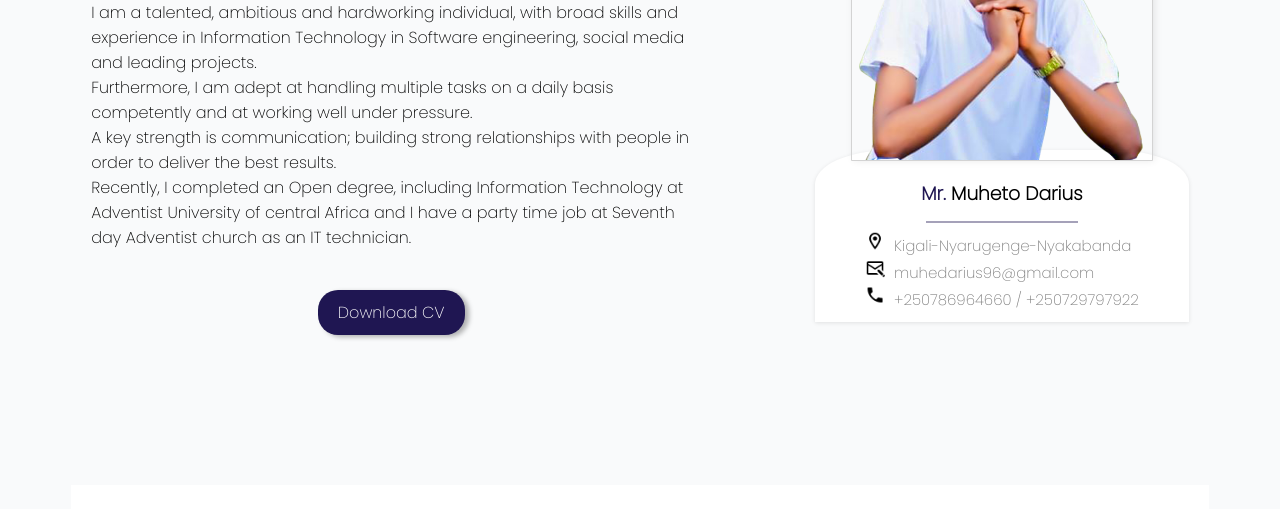
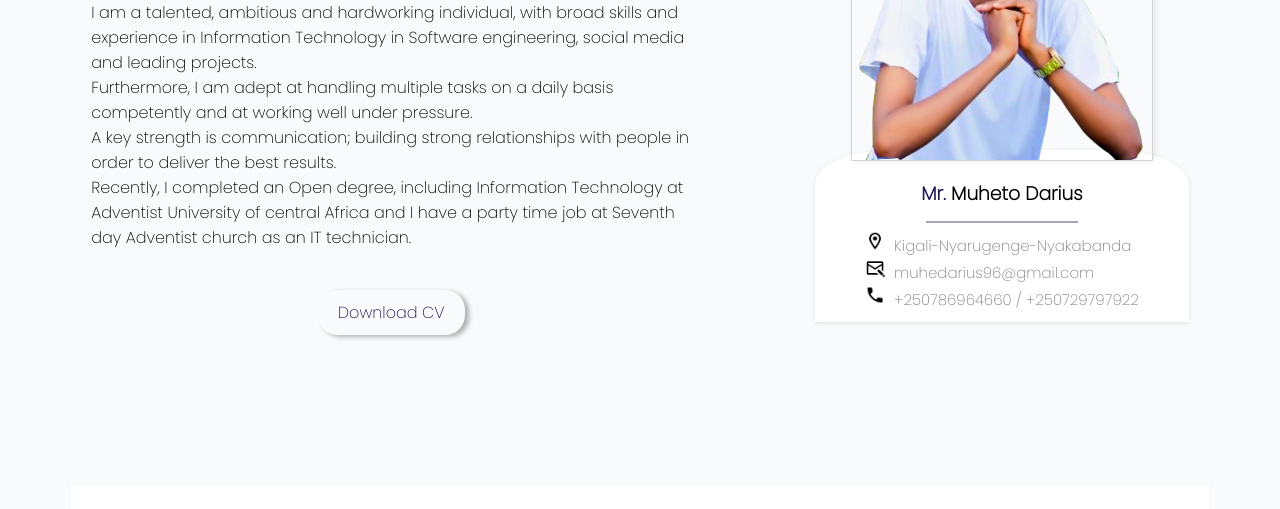
Before and after one commit to Muhet/MYBRAND, a website: page index.html in a window 1280 px wide. In both pictures the pointer is over the link "Download CV". Shown: the part 291-800 px from the top of the page. Drawn offline with nearby package versions, Linux system fonts and the light colour scheme; no server answers; files whose address does not match are found by name.

Commit message:
add hover on save-btn!!!

```diff
--- a/style.css
+++ b/style.css
@@ -552,6 +552,12 @@ hr {
     border-radius: 20px;
     font-family: 'Poppins', sans-serif;
     box-shadow: 4px 2px 5px rgba(0, 0, 0, .3);
+}
+.save_btn:hover {
+
+    background: transparent;
+    color: #1F1652;
+
 }
 
 .TWImage {
```
